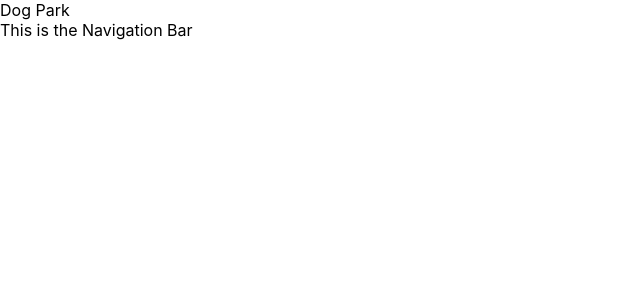
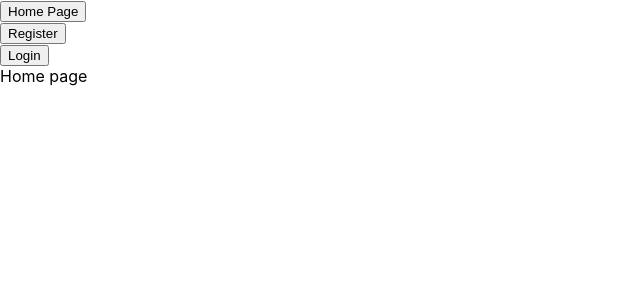
Before and after one commit to MuizMuhammad99/471DogPark, a React (Create React App) app in the folder my-app/: page / in a window 1280 px wide. Shown: the top 300 px of the page, without its empty margins (0-640 px from the left). Built offline with nearby package versions, Linux system fonts and the light colour scheme.

Commit message:
Basic buttons to re-reoute pages

```diff
--- a/my-app/package.json
+++ b/my-app/package.json
@@ -8,6 +8,7 @@
     "@testing-library/user-event": "^12.8.3",
     "react": "^17.0.2",
     "react-dom": "^17.0.2",
+    "react-router-dom": "^5.3.0",
     "react-scripts": "4.0.3",
     "web-vitals": "^1.1.2"
   },
--- a/my-app/src/App.js
+++ b/my-app/src/App.js
@@ -1,12 +1,17 @@
 import logo from './logo.svg';
 import './App.css';
 import NavigationBar from './components/NavigationBar';
+import Routes from './components/Routes';
+import { BrowserRouter as Router } from 'react-router-dom';
+
 
 function App() {
   return (
     <div>
-    <div>Dog Park</div>
-    <NavigationBar></NavigationBar>
+      <Router>
+        <NavigationBar />
+        <Routes />
+      </Router>
     </div>
   );
 }
--- a/my-app/src/components/NavigationBar.js
+++ b/my-app/src/components/NavigationBar.js
@@ -1,7 +1,39 @@
 import React from 'react';
+import { useHistory } from 'react-router-dom';
 
 const NavigationBar = () => {
-  return <div>This is the Navigation Bar</div>;
+  const history = useHistory();
+
+  const navigationBarClick = (route) => {
+    history.push(route);
+  };
+
+  return (
+  <div>
+    <div>
+    <button onClick={() => {
+      navigationBarClick('/')
+    }}> Home Page</button>
+    </div>
+    <div>
+    <button onClick={() => {
+      navigationBarClick('/register')
+    }}> Register</button>
+    </div>
+    <div>
+    <button onClick={() => {
+      navigationBarClick('/login')
+    }}> Login</button>
+    </div>
+
+
+
+
+  </div>
+
+  )
+
+
 };
 
 export default NavigationBar;
--- /dev/null
+++ b/my-app/src/components/Routes.js
@@ -0,0 +1,19 @@
+import { Route, Switch } from 'react-router-dom';
+
+import HomePage from '../pages/Homepage';
+import Register from '../pages/Register';
+import LogIn from '../pages/LogIn';
+
+function Routing() {
+    return (
+        <>
+            <Switch>
+                <Route path='/' exact component={HomePage } />
+                <Route path='/register' exact component={Register} />
+                <Route path='/login' exact component={LogIn } />
+            </Switch>
+        </>
+    );
+}
+
+export default Routing;
--- /dev/null
+++ b/my-app/src/pages/Homepage.js
@@ -0,0 +1,9 @@
+import React from 'react';
+
+const HomePage = () =>{
+
+    return <div>Home page</div>
+
+};
+
+export default HomePage;
--- /dev/null
+++ b/my-app/src/pages/LogIn.js
@@ -0,0 +1,9 @@
+import React from 'react';
+
+const LogIn = () =>{
+
+    return <div>Login page</div>
+
+};
+
+export default LogIn;
--- /dev/null
+++ b/my-app/src/pages/Register.js
@@ -0,0 +1,9 @@
+import React from 'react';
+
+const Register = () =>{
+
+    return <div>Register page</div>
+
+};
+
+export default Register;
```
Also changed, not shown: 1 other file (tests, documents, lock files or other folders).
